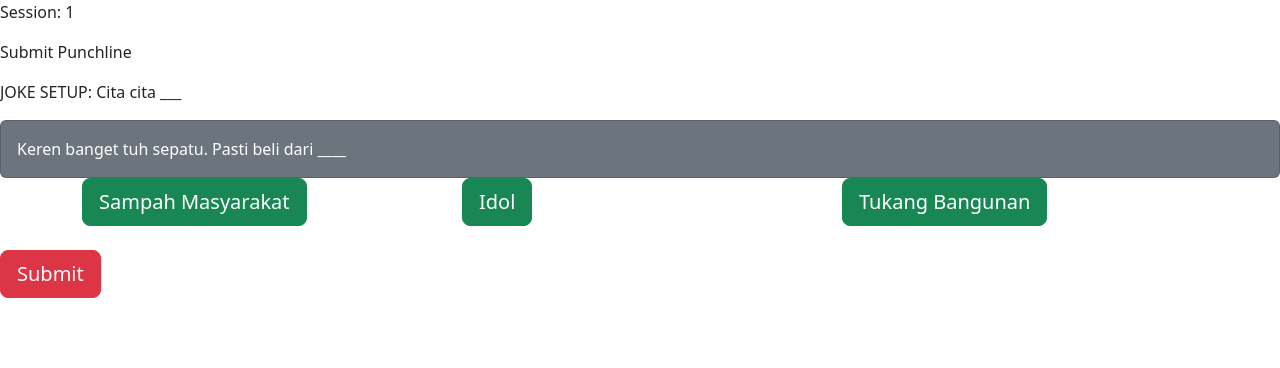
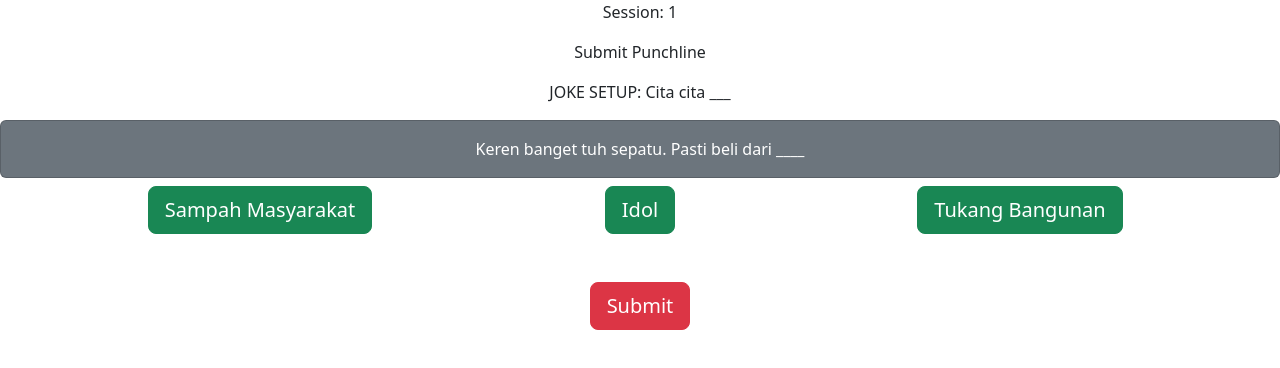
Before and after one commit to phoenleo/ggj-2024-jesterking, a React (Create React App) app in the folder jester-king-client/: page /session/1/player/submit-punchline in a window 1280 px wide. Shown: the top 368 px of the page. Built offline with nearby package versions, Linux system fonts and the light colour scheme.

Commit message:
Centered components

```diff
--- a/jester-king-client/src/App.js
+++ b/jester-king-client/src/App.js
@@ -29,7 +29,7 @@ function App() {
   }, []);
 
   return (
-    <div className="App">
+    <div>
       {/* Title */}
       {isLoading ? (
         <h1>Loading ...</h1>
@@ -38,7 +38,7 @@ function App() {
       )}
 
       <h2>Enter Session Code</h2>
-      <Form className="centered-form">
+      <Form className="d-flex align-items-center justify-content-center mt-4 mb-5">
         <Form.Control
           size="lg"
           type="text"
--- a/jester-king-client/src/index.js
+++ b/jester-king-client/src/index.js
@@ -11,7 +11,9 @@ import routes from './routes'
 const root = ReactDOM.createRoot(document.getElementById('root'));
 root.render(
   <React.StrictMode>
-    <RouterProvider router={routes} />
+    <div className='App'>
+      <RouterProvider router={routes} />
+    </div>
   </React.StrictMode>
 );
 
--- a/jester-king-client/src/player/FinishSubmit.js
+++ b/jester-king-client/src/player/FinishSubmit.js
@@ -16,9 +16,11 @@ function FinishSubmit() {
         <li>Sampah Masyarakat</li>
       </ul>
 
-      <Button variant="danger" size="lg" onClick={gotoNewSession}>
-        New Session
-      </Button>
+      <div className='mt-2 mb-2'>
+        <Button variant="danger" size="lg" onClick={gotoNewSession}>
+          New Session
+        </Button>
+      </div>
     </div>
   )
 }
--- a/jester-king-client/src/player/Register.js
+++ b/jester-king-client/src/player/Register.js
@@ -14,7 +14,7 @@ function Register() {
     <div>
       <p>Session: {sessionId}</p>
       <p>Player Register</p>
-      <Form class='d-flex justify-content-center align-items-center'>
+      <Form className='d-flex justify-content-center align-items-center'>
         <Form.Control
           size="lg"
           type="text"
@@ -24,19 +24,19 @@ function Register() {
       </Form>
       <Container>
         <Row className="mt-5 mb-3">
-          <Col xs={6} class='col-6 d-flex align-items-center justify-content-center'>
+          <Col className='d-flex align-items-center justify-content-center'>
             <Button variant="light" size="lg" block onClick={gotoWaitingPlayer}>
               As Jester X
             </Button>
           </Col>
-          <Col xs={6} class='col-6 d-flex align-items-center justify-content-center'>
+          <Col className='d-flex align-items-center justify-content-center'>
             <Button variant="dark" size="lg" block onClick={gotoWaitingPlayer}>
               As Jester Y
             </Button>
           </Col>
         </Row>
         <Row>
-          <Col class='d-flex align-items-center justify-content-center' xs={12}>
+          <Col className='d-flex align-items-center justify-content-center' xs={12}>
             <Button variant="danger" size="lg" block onClick={gotoWaitingPlayer}>
               Submit
             </Button>
--- a/jester-king-client/src/player/SubmitPunchline.js
+++ b/jester-king-client/src/player/SubmitPunchline.js
@@ -28,17 +28,17 @@ function SubmitPunchline() {
 
       <Container>
         <Row>
-          <Col>
+          <Col className='mt-2 mb-2 d-flex align-items-center justify-content-center'>
             <Button variant="success" size="lg" onClick={gotoFinishSubmit}>
               Sampah Masyarakat
             </Button>
           </Col>
-          <Col>
+          <Col className='mt-2 mb-2 d-flex align-items-center justify-content-center'>
             <Button variant="success" size="lg" onClick={gotoFinishSubmit}>
               Idol
             </Button>
           </Col>
-          <Col>
+          <Col className='mt-2 mb-2 d-flex align-items-center justify-content-center'>
             <Button variant="success" size="lg" onClick={gotoFinishSubmit}>
               Tukang Bangunan
             </Button>
@@ -46,10 +46,11 @@ function SubmitPunchline() {
         </Row>
       </Container>
       <br />
-      <Button variant="danger" size="lg" onClick={gotoFinishSubmit}>
-        Submit
-      </Button>
-
+      <div className='mt-3 mb-3'>
+        <Button variant="danger" size="lg" onClick={gotoFinishSubmit}>
+          Submit
+        </Button>
+      </div>
     </div>
   )
 }
--- a/jester-king-client/src/player/WaitingPlayer.js
+++ b/jester-king-client/src/player/WaitingPlayer.js
@@ -11,9 +11,11 @@ function WaitingPlayer() {
     <div>
       <p>Session: {sessionId}</p>
       <p>Waiting Other Player</p>
-      <Button variant='danger' size='lg' onClick={gotoSubmitPunchline}>
-        Refresh
-      </Button>
+      <div className='mt-5 mb-2'>
+        <Button variant='danger' size='lg' onClick={gotoSubmitPunchline}>
+          Refresh
+        </Button>
+      </div>
     </div>
   )
 }
--- a/jester-king-client/src/spectator/SpectatorWaitingJesters.js
+++ b/jester-king-client/src/spectator/SpectatorWaitingJesters.js
@@ -1,5 +1,6 @@
 import { useParams, useNavigate } from 'react-router-dom'
 import Button from 'react-bootstrap/Button';
+import Container from 'react-bootstrap/esm/Container';
 
 function SpectatorWaitingJesters() {
   let { sessionId } = useParams()
@@ -11,9 +12,11 @@ function SpectatorWaitingJesters() {
       <p>Session: {sessionId}</p>
       <p>JOKE SETUP: Cita cita ___</p>
       <p>Waiting Jesters ...</p>
-      <Button variant='danger' size='lg' onClick={gotoWaitingVoters}>
-        Refresh
-      </Button>
+      <Container className='mt-5 mb-2 d-flex align-items-center justify-content-center'>
+        <Button variant='danger' size='lg' onClick={gotoWaitingVoters}>
+          Refresh
+        </Button>
+      </Container>
     </div>
   )
 }
```
